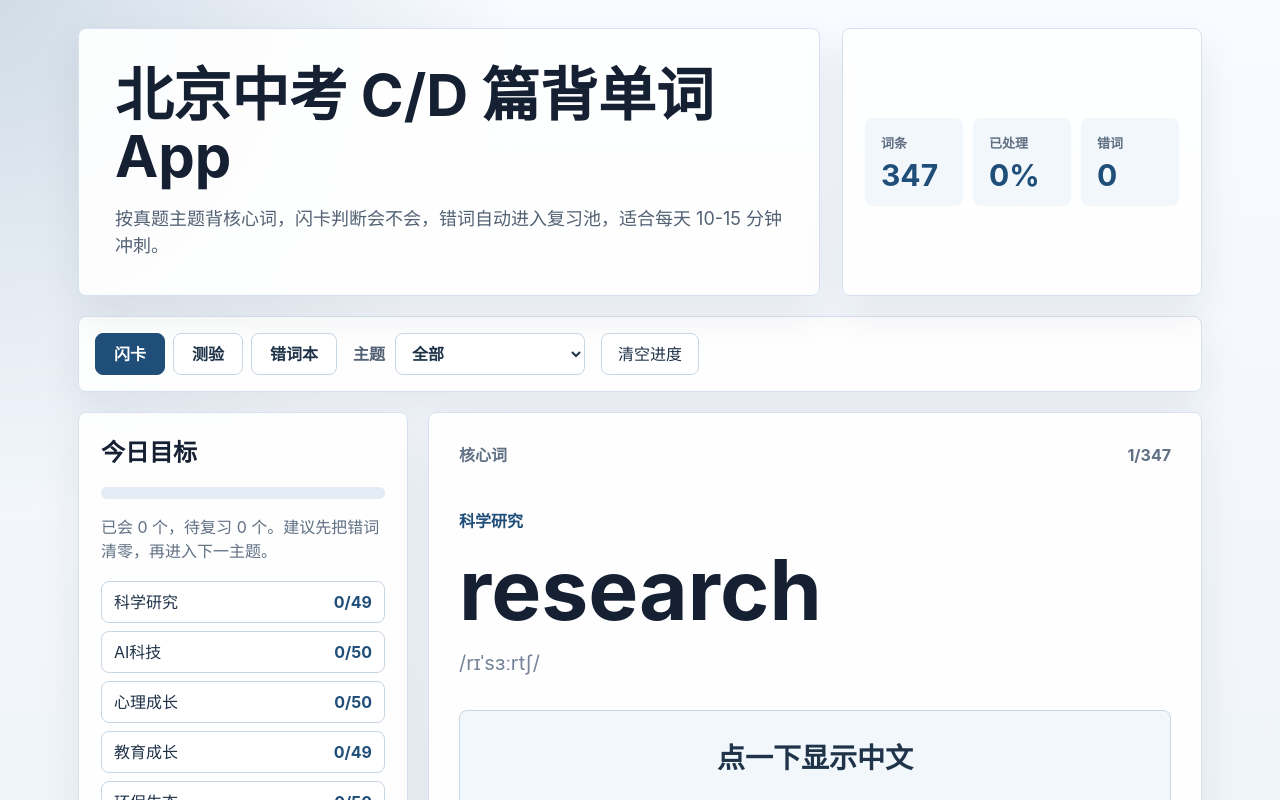
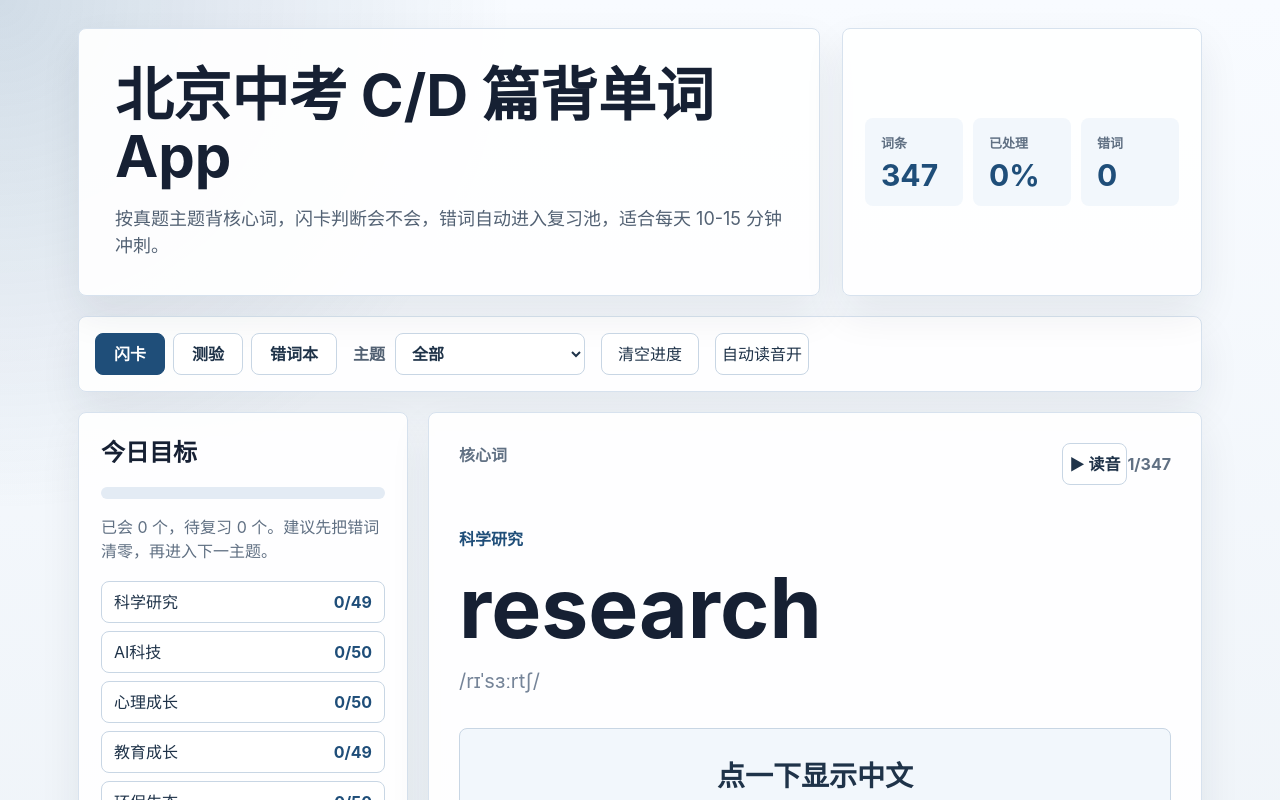
Before and after one commit to kangruimin-123/physics-cognitive-runtime, a React (Vite) app: page / in a window 1280 px wide. Shown: the top 800 px of the page. Built offline with nearby package versions, Linux system fonts and the light colour scheme.

Commit message:
Add pronunciation controls to vocabulary app

```diff
--- a/src/App.tsx
+++ b/src/App.tsx
@@ -26,10 +26,16 @@ function App() {
   const [progress, setProgress] = useState<ProgressMap>(() => loadProgress());
   const [quizChoice, setQuizChoice] = useState("");
   const [quizResult, setQuizResult] = useState<"right" | "wrong" | "">("");
+  const [autoSpeak, setAutoSpeak] = useState(true);
+  const [speechSupported, setSpeechSupported] = useState(false);
 
   useEffect(() => {
     localStorage.setItem(storageKey, JSON.stringify(progress));
   }, [progress]);
+
+  useEffect(() => {
+    setSpeechSupported("speechSynthesis" in window && "SpeechSynthesisUtterance" in window);
+  }, []);
 
   const categories = useMemo(() => ["全部", ...Array.from(new Set(vocabItems.map((item) => item.category)))], []);
 
@@ -50,6 +56,22 @@ function App() {
     const distractors = shuffle(vocabItems.filter((item) => item.id !== current.id)).slice(0, 3);
     return shuffle([current, ...distractors]);
   }, [current]);
+
+  const speak = (text?: string) => {
+    if (!text || !("speechSynthesis" in window) || !("SpeechSynthesisUtterance" in window)) return;
+    window.speechSynthesis.cancel();
+    const utterance = new SpeechSynthesisUtterance(text);
+    utterance.lang = "en-US";
+    utterance.rate = text.includes(" ") ? 0.78 : 0.86;
+    utterance.pitch = 1;
+    window.speechSynthesis.speak(utterance);
+  };
+
+  useEffect(() => {
+    if (autoSpeak && current) {
+      speak(current.word);
+    }
+  }, [autoSpeak, current?.id]);
 
   const nextCard = () => {
     setShowMeaning(false);
@@ -116,6 +138,9 @@ function App() {
         <button className="ghost" onClick={resetProgress}>
           清空进度
         </button>
+        <button className={autoSpeak ? "sound-toggle active" : "sound-toggle"} onClick={() => setAutoSpeak((value) => !value)}>
+          {autoSpeak ? "自动读音开" : "自动读音关"}
+        </button>
       </section>
 
       <section className="workspace">
@@ -152,7 +177,9 @@ function App() {
           options={options}
           quizChoice={quizChoice}
           quizResult={quizResult}
+          speechSupported={speechSupported}
           onFlip={() => setShowMeaning((value) => !value)}
+          onSpeak={() => speak(current?.word)}
           onKnown={() => mark("known")}
           onWrong={() => mark("wrong")}
           onNext={nextCard}
@@ -178,7 +205,9 @@ function StudyCard({
   options,
   quizChoice,
   quizResult,
+  speechSupported,
   onFlip,
+  onSpeak,
   onKnown,
   onWrong,
   onNext,
@@ -192,7 +221,9 @@ function StudyCard({
   options: VocabItem[];
   quizChoice: string;
   quizResult: "right" | "wrong" | "";
+  speechSupported: boolean;
   onFlip: () => void;
+  onSpeak: () => void;
   onKnown: () => void;
   onWrong: () => void;
   onNext: () => void;
@@ -211,9 +242,14 @@ function StudyCard({
     <section className="card">
       <div className="card-top">
         <span>{item.type}</span>
-        <b>
-          {currentIndex}/{total}
-        </b>
+        <div className="card-tools">
+          <button className="speak-button" onClick={onSpeak} disabled={!speechSupported} aria-label={`播放 ${item.word} 的读音`}>
+            ▶ 读音
+          </button>
+          <b>
+            {currentIndex}/{total}
+          </b>
+        </div>
       </div>
 
       {mode === "quiz" ? (
@@ -221,6 +257,7 @@ function StudyCard({
           <p className="prompt">请选择这个英文的中文意思</p>
           <h2>{item.word}</h2>
           <p className="phonetic">{item.phonetic || " "}</p>
+          {!speechSupported && <p className="speech-warning">当前浏览器不支持自动发音，请换 Chrome、Safari 或 Edge 打开。</p>}
           <div className="options">
             {options.map((option) => (
               <button
@@ -247,6 +284,7 @@ function StudyCard({
           <p className="prompt">{item.category}</p>
           <h2>{item.word}</h2>
           <p className="phonetic">{item.phonetic || " "}</p>
+          {!speechSupported && <p className="speech-warning">当前浏览器不支持自动发音，请换 Chrome、Safari 或 Edge 打开。</p>}
           <button className="meaning" onClick={onFlip}>
             {showMeaning ? item.meaning : "点一下显示中文"}
           </button>
```
